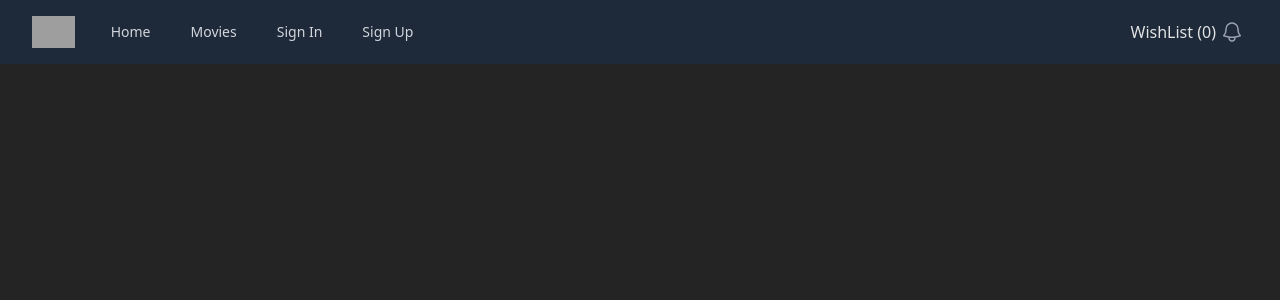
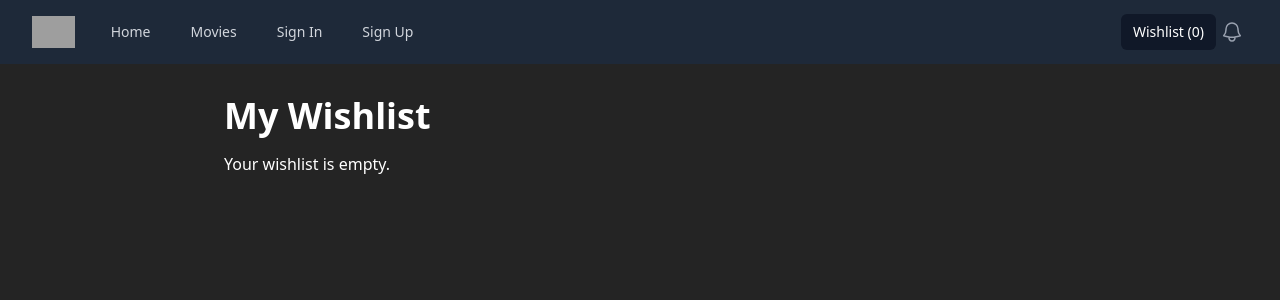
Before and after one commit to fastoch/React_movie_app, a React (Vite) app: page /wishlist in a window 1280 px wide. Shown: the top 300 px of the page. Built offline with nearby package versions, Linux system fonts and the light colour scheme; grey boxes are pictures that could not be loaded.

Commit message:
composant wishlist déplacé dans pages et modifié

```diff
--- a/src/App.tsx
+++ b/src/App.tsx
@@ -6,6 +6,7 @@ import Signin from "./pages/Signin";
 import Signup from "./pages/Signup";
 import NavigationBar from "./components/NavigationBar";
 import MovieDetails from "./pages/MovieDetails";
+import Wishlist from "./pages/Wishlist";
 import { movies } from "./data/movies";
 
 const App = () => {
@@ -25,13 +26,14 @@ const App = () => {
 
   return (
     <>
-      <NavigationBar wishlist={wishlist} updateWishlist={updateWishlist} />
+      <NavigationBar wishlist={wishlist} />
       <Routes>
         <Route path="/" element={<Home />} />
         <Route path="/movies" element={<Movies wishlist={wishlist} updateWishlist={updateWishlist} />} />
         <Route path="/movies/:id" element={<MovieDetails />} />
         <Route path="/signin" element={<Signin />} />
         <Route path="/signup" element={<Signup />} />
+        <Route path="/wishlist" element={<Wishlist wishlist={wishlist} updateWishlist={updateWishlist} />} />
       </Routes>
     </>
   );
--- a/src/components/NavigationBar.tsx
+++ b/src/components/NavigationBar.tsx
@@ -1,12 +1,10 @@
-import WishList from './Wishlist';
 import { NavLink } from 'react-router-dom';
 
 type NavigationBarProps = {
     wishlist: string[];
-    updateWishlist: (movieId: number) => void;
 }
 
-const NavigationBar = ({ wishlist, updateWishlist }: NavigationBarProps) => {
+const NavigationBar = ({ wishlist }: NavigationBarProps) => {
     const navLinks = [
         { name: 'Home', path: '/' },
         { name: 'Movies', path: '/movies' },
@@ -56,7 +54,18 @@ const NavigationBar = ({ wishlist, updateWishlist }: NavigationBarProps) => {
                     </div>
                   </div>
                   <div className="absolute inset-y-0 right-0 flex items-center pr-2 sm:static sm:inset-auto sm:ml-6 sm:pr-0">
-                    <WishList movieList={wishlist} updateWishlist={updateWishlist} />
+                    <NavLink
+                        to="/wishlist"
+                        className={({ isActive }) =>
+                            `relative rounded-md px-3 py-2 text-sm font-medium ${
+                                isActive
+                                    ? 'bg-gray-900 text-white'
+                                    : 'text-gray-300 hover:bg-white/5 hover:text-white'
+                            }`
+                        }
+                    >
+                        Wishlist ({wishlist.length})
+                    </NavLink>
                     <button type="button" className="relative rounded-full p-1 text-gray-400 focus:outline-2 focus:outline-offset-2 focus:outline-indigo-500">
                     <span className="absolute -inset-1.5"></span>
                     <span className="sr-only">View notifications</span>
--- a/src/components/Wishlist.tsx
+++ /dev/null
@@ -1,66 +0,0 @@
-import { useState, useRef, useEffect } from 'react';
-import { movies } from '../data/movies';
-
-type WishListProps = {
-  movieList: string[];
-  updateWishlist: (movieId: number) => void;
-}
-
-const WishList = ( { movieList, updateWishlist }: WishListProps) => {
-  const [visible, setVisible] = useState(false);
-  const wrapperRef = useRef<HTMLDivElement>(null);
-
-  // Toggles wishlist's visibility
-  const handleVisibility = () => setVisible(!visible);
-
-  const handleRemove = (movieTitle: string) => {
-    const movie = movies.find((m) => m.title === movieTitle);
-    if (movie) {
-      updateWishlist(movie.id);
-    }
-  };
-
-  useEffect(() => {
-    const handleClickOutside = (event: MouseEvent) => {
-      if (wrapperRef.current && !wrapperRef.current.contains(event.target as Node)) {
-        setVisible(false);
-      }
-    };
-
-    if (visible) {
-      // Bind the event listener
-      document.addEventListener('mousedown', handleClickOutside);
-    }
-    return () => {
-      // Unbind the event listener on clean up
-      document.removeEventListener('mousedown', handleClickOutside);
-    };
-  }, [visible]);
-
-  return (
-    <div ref={wrapperRef}>
-      <button onClick={handleVisibility}>
-        WishList ({movieList.length})
-      </button>
-      {visible && (
-        <div className="w-100 absolute z-10 mt-2 bg-amber-50 text-black rounded shadow-lg">
-          <ul>
-            {movieList.map((movie) => (
-              <li className="flex justify-between items-center px-4 py-2 hover:bg-amber-100" key={movie}>
-                <span>{movie}</span>
-                <button
-                  onClick={() => handleRemove(movie)}
-                  className="ml-4 p-1 text-2xl leading-none text-red-500 hover:text-red-700 transform transition-transform duration-150 hover:scale-125"
-                  aria-label={`Remove ${movie} from wishlist`}>
-                  &times;
-                </button>
-              </li>
-            ))}
-          </ul>
-        </div>
-      )}
-    </div>
-  );
-}
-
-export default WishList;
--- /dev/null
+++ b/src/pages/Wishlist.tsx
@@ -0,0 +1,40 @@
+import { movies } from '../data/movies';
+
+type WishlistPageProps = {
+  wishlist: string[];
+  updateWishlist: (movieId: number) => void;
+}
+
+const WishlistPage = ({ wishlist, updateWishlist }: WishlistPageProps) => {
+  const handleRemove = (movieTitle: string) => {
+    const movie = movies.find((m) => m.title === movieTitle);
+    if (movie) {
+      updateWishlist(movie.id);
+    }
+  };
+
+  return (
+    <div className="p-8 text-white max-w-4xl mx-auto">
+      <h1 className="text-4xl font-bold mb-4">My Wishlist</h1>
+      {wishlist.length === 0 ? (
+        <p>Your wishlist is empty.</p>
+      ) : (
+        <ul>
+          {wishlist.map((movie) => (
+            <li className="flex justify-between items-center px-4 py-2 my-2 bg-gray-800 rounded" key={movie}>
+              <span>{movie}</span>
+              <button
+                onClick={() => handleRemove(movie)}
+                className="ml-4 p-1 text-2xl leading-none text-red-500 hover:text-red-700 transform transition-transform duration-150 hover:scale-125"
+                aria-label={`Remove ${movie} from wishlist`}>
+                &times;
+              </button>
+            </li>
+          ))}
+        </ul>
+      )}
+    </div>
+  );
+}
+
+export default WishlistPage;
```
Also changed, not shown: src/components/Movie.tsx (indentation only), 1 other file (tests, documents, lock files or other folders).
